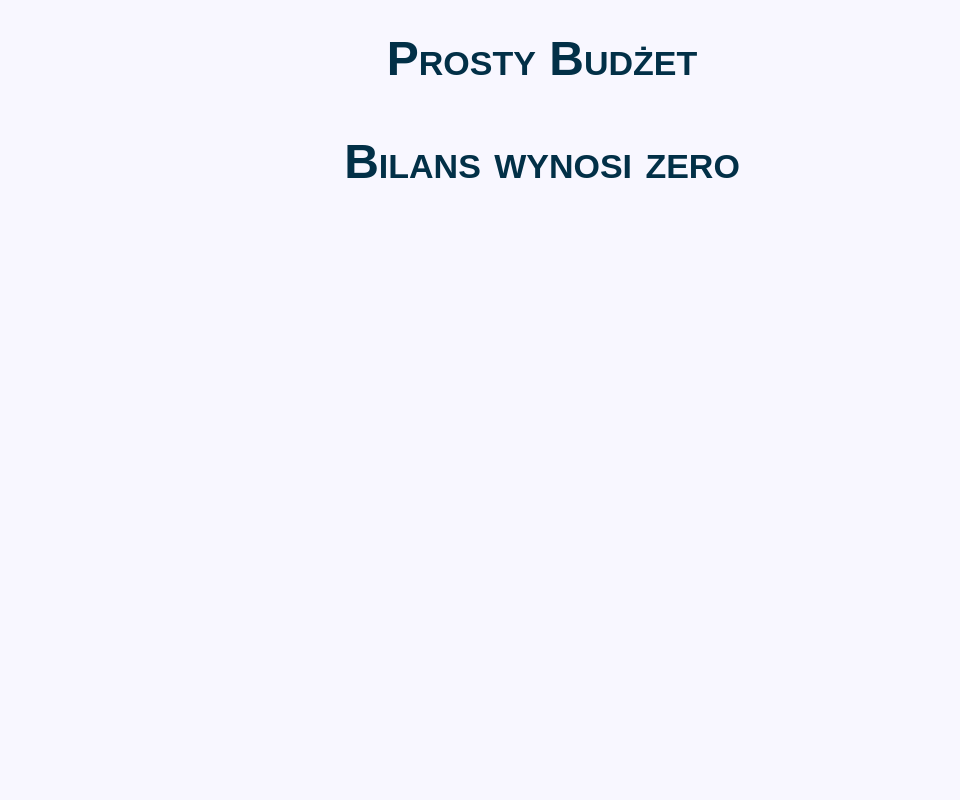
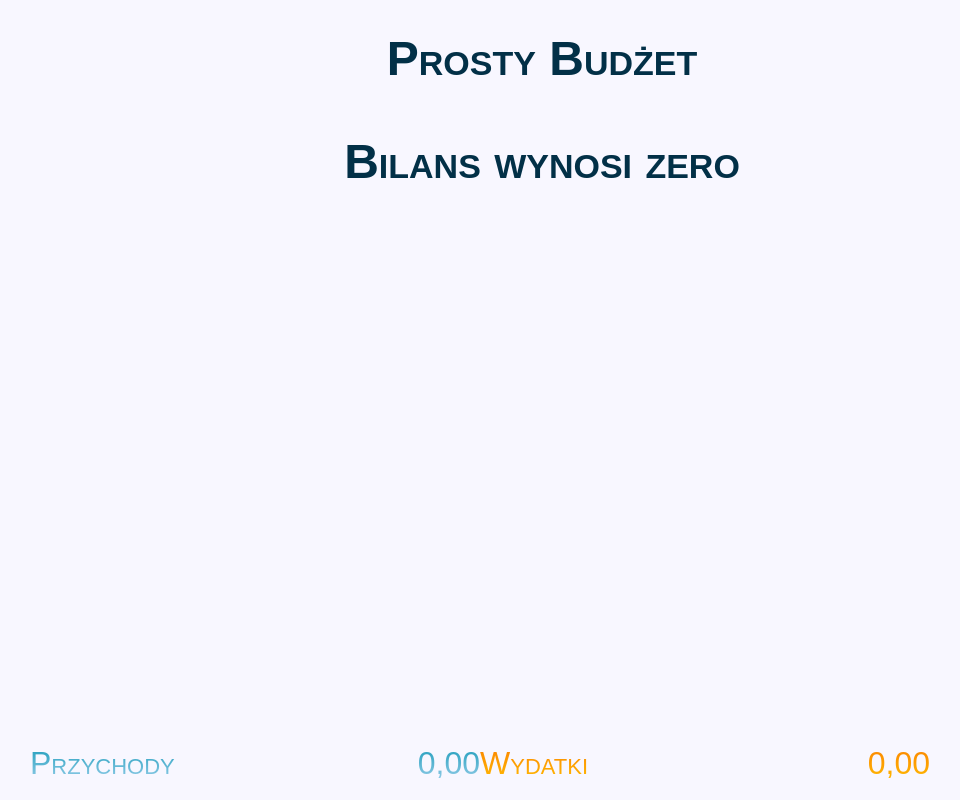
Before and after one commit to Delicadency/ProjectReact---Simple-Budget-App, a React (Create React App) app: page / in a window 1280 px wide. Shown: the whole page, without its empty margins (98-1058 px from the left). Built offline with nearby package versions, Linux system fonts and the light colour scheme; a web font is replaced by a local one.

Commit message:
feat: creted and implemented SectionParagraph component

```diff
--- /dev/null
+++ b/src/components/Section/Section.css
@@ -0,0 +1,17 @@
+.container__paragraph {
+  width: 84%;
+  height: 4.5vh;
+}
+@media (min-width: 1024px) {
+  .container__paragraph {
+    width: 450px;
+    height: 34px;
+    align-self: flex-end;
+  }
+}
+@media (min-width: 1600px) {
+  .container__paragraph {
+    width: 702px;
+    height: 50px;
+  }
+}
--- a/src/components/Section/Section.jsx
+++ b/src/components/Section/Section.jsx
@@ -1,13 +1,20 @@
+import "./Section.css";
 import { useContext } from "react";
 import TypeContext from "../TypeContext/TypeContext";
+import SectionParagraph from "../SectionParagraph/SectionParagraph";
 
 const Section = () => {
   const type = useContext(TypeContext);
   return (
-    <section
-      className="flex f--wrap a-i--center j-c--center"
-      id={type}
-    ></section>
+    <section className="flex f--wrap a-i--center j-c--center" id={type}>
+      <div className="flex j-c--between a-i--center container__paragraph f-s-20">
+        <SectionParagraph
+          text={type === "income" ? "Przychody" : "Wydatki"}
+          id={`sectionparagraph-${type}`}
+        />
+        <SectionParagraph text={"0,00"} id={`total-${type}`} />
+      </div>
+    </section>
   );
 };
 
--- /dev/null
+++ b/src/components/SectionParagraph/SectionParagraph.css
@@ -0,0 +1,20 @@
+.paragraph-gradient--income {
+    background-image: linear-gradient(
+      to bottom,
+      var(--income-primary),
+      var(--income-secondary)
+    );
+    -webkit-background-clip: text;
+    background-clip: text;
+    color: transparent;
+  }
+  .paragraph-gradient--expense {
+    background-image: linear-gradient(
+      to bottom,
+      var(--expense-primary),
+      var(--expense-secondary)
+    );
+    -webkit-background-clip: text;
+    background-clip: text;
+    color: transparent;
+  }
--- /dev/null
+++ b/src/components/SectionParagraph/SectionParagraph.jsx
@@ -0,0 +1,14 @@
+import "./SectionParagraph.css";
+import { useContext } from "react";
+import TypeContext from "../TypeContext/TypeContext";
+
+const SectionParagraph = ({ text, id }) => {
+  const type = useContext(TypeContext);
+  return (
+    <p className={`paragraph-gradient--${type}`} id={id}>
+      {text}
+    </p>
+  );
+};
+
+export default SectionParagraph;
```
